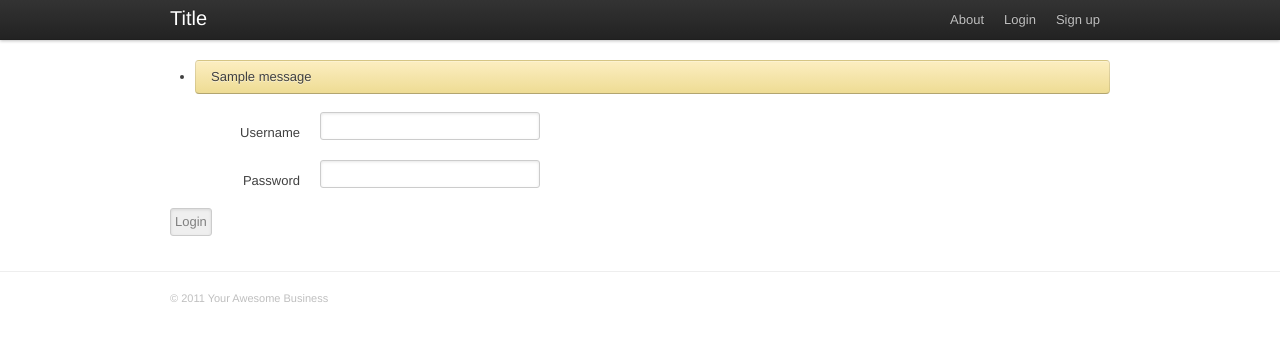
After one commit to dasloss/blackholes, a Flask app: page /login/ in a window 1280 px wide. The commit adds this page. Shown: the top 341 px of the page. Run offline with Flask 2, Linux system fonts and the light colour scheme; one stand-in notice (Sample message) is shown; parts of the project's set-up code (start-up, migrations or seed data) failed here and were passed over; some libraries are stand-ins or nearby versions.

Commit message:
Added initial signup/login/logout.

```diff
--- a/app/__init__.py
+++ b/app/__init__.py
@@ -9,5 +9,7 @@ app = Flask(__name__, static_folder='../static', template_folder='../template')
 app.config.from_object(settings)
 app.register_blueprint(views)
 
+app.secret_key = 'A0Zr98j/3yX R~XHH!jmN]LWX/,?RT'
+
 if __name__ == "__main__":
-    app.run(debug=True)
+    app.run()
--- a/app/forms.py
+++ b/app/forms.py
@@ -0,0 +1,17 @@
+from wtforms import Form, TextField, PasswordField, BooleanField, validators, ValidationError
+from app.models import User
+
+class LoginForm(Form):
+    username = TextField('Username', [validators.Required()])
+    password = PasswordField('Password', [validators.Required()])
+
+class RegistrationForm(Form):
+    name = TextField('Real name', [validators.Length(min=1)])
+    username = TextField('Username', [validators.Length(min=3, max=20)])
+    email = TextField('Email', [validators.Email()])
+    password = PasswordField('New password', [
+        validators.Required(),
+        validators.EqualTo('confirm', message='Passwords must match')
+        ])
+    confirm = PasswordField('Repeat password')
+    accept_tos = BooleanField('I accept the ToS', [validators.Required()])
--- a/app/views.py
+++ b/app/views.py
@@ -1,4 +1,4 @@
-from flask import Blueprint, render_template, request, redirect, url_for
+from flask import Blueprint, render_template, request, redirect, url_for, session, flash
 from app.models import *
 from app.forms import *
 
@@ -8,15 +8,45 @@ views = Blueprint('views', __name__, static_folder='../static',
 @views.route('/')
 def index():
     """Render index."""
-    return render_template('index.html')
+    return render_template('index.html', session=session)
+
+@views.route('/register/', methods=['GET', 'POST'])
+def register():
+    form = RegistrationForm(request.form)
+    if request.method == 'POST' and form.validate():
+        user = User(username=form.username.data,
+                    name=form.name.data,
+                    email=form.email.data)
+        user.set_password(form.password.data)
+        user.save()
+        return redirect('/')
+    return render_template('register.html', form=form, session=session)
+
+@views.route('/login/', methods=['GET', 'POST'])
+def login():
+    form = LoginForm(request.form)
+    if request.method == 'POST' and form.validate():
+        user = User.objects.filter(username=form.username.data).first()
+        if user is None or not user.check_password(form.password.data):
+            flash(u"Username and password do not match")
+            return redirect(url_for('views.login'))
+        flash(u"Successfully logged in as %s" % user.username)
+        session['username'] = user.username
+        return redirect(url_for('views.index'))
+    return render_template('login.html', form=form, session=session)
+
+@views.route('/logout/', methods=['GET', 'POST'])
+def logout():
+    session.pop('username', None)
+    return redirect(url_for('views.index'))
 
 @views.app_errorhandler(404)
 def page_not_found(error):
     """Custom 404 page."""
-    return render_template('404.html'), 404
+    return render_template('404.html', session=session), 404
 
 @views.app_errorhandler(500)
 def page_not_found(error):
     """Custom 500 page."""
     # Insert error logging here.
-    return render_template('500.html'), 500
+    return render_template('500.html', error=error, session=session), 500
--- /dev/null
+++ b/debug.py
@@ -0,0 +1,4 @@
+import app
+
+if __name__ == "__main__":
+    app.app.run(debug=True)
--- a/templates/500.html
+++ b/templates/500.html
@@ -5,4 +5,5 @@
 {% block main %}
 <h1>Something went wrong.</h1>
 <p>We've logged the error and are working on it.</p>
+<code>{{ error }}</code>
 {% endblock %}
--- /dev/null
+++ b/templates/_formhelpers.html
@@ -0,0 +1,11 @@
+{% macro render_field(field) %}
+<div class="clearfix">
+<label for="">{{ field.label }}</label>
+<div class="input">
+    {{ field(**kwargs)|safe }}
+    {% if field.errors %}
+    {% for error in field.errors %}<span class="alert-message error">{{ error }}</span>{% endfor %}
+    {% endif %}
+</div>
+</div>
+{% endmacro %}
--- a/templates/base.html
+++ b/templates/base.html
@@ -32,13 +32,28 @@
             <a href="/" class="brand">Title</a>
             <ul class="secondary-nav">
                 <li><a href="/about/">About</a></li>
-                <li><a href="/awesome/">Awesome</a></li>
+                {% if 'username' in session %}
+                <li><a>Logged in as {{ session.username }}.</a></li>
+                <li><a href="/logout/">Logout</a></li>
+                {% else %}
+                <li><a href="/login/">Login</a></li>
+                <li><a href="/register/">Sign up</a></li>
+                {% endif %}
             </ul>
         </div>
     </div>
 </div>
 </header>
 <div id="main" role="main" class="container">
+{% with messages = get_flashed_messages() %}
+    {% if messages %}
+    <ul class="flashes">
+    {% for message in messages %}
+        <li class="alert-message warning">{{ message }}</li>
+    {% endfor %}
+    </ul>
+    {% endif %}
+{% endwith %}
 {% block main %}
 {% endblock %}
 </div>
--- /dev/null
+++ b/templates/login.html
@@ -0,0 +1,12 @@
+{% extends "base.html" %}
+
+{% block title %}Login{% endblock %}
+
+{% block main %}
+{% from "_formhelpers.html" import render_field %}
+<form method="post" action="/login/">
+    {{ render_field(form.username) }}
+    {{ render_field(form.password) }}
+    <input type="submit" value="Login" />
+</form>
+{% endblock %}
```
Also changed, not shown: app/models.py (+13 -0 lines), templates/register.html (added, +16 -0 lines).
